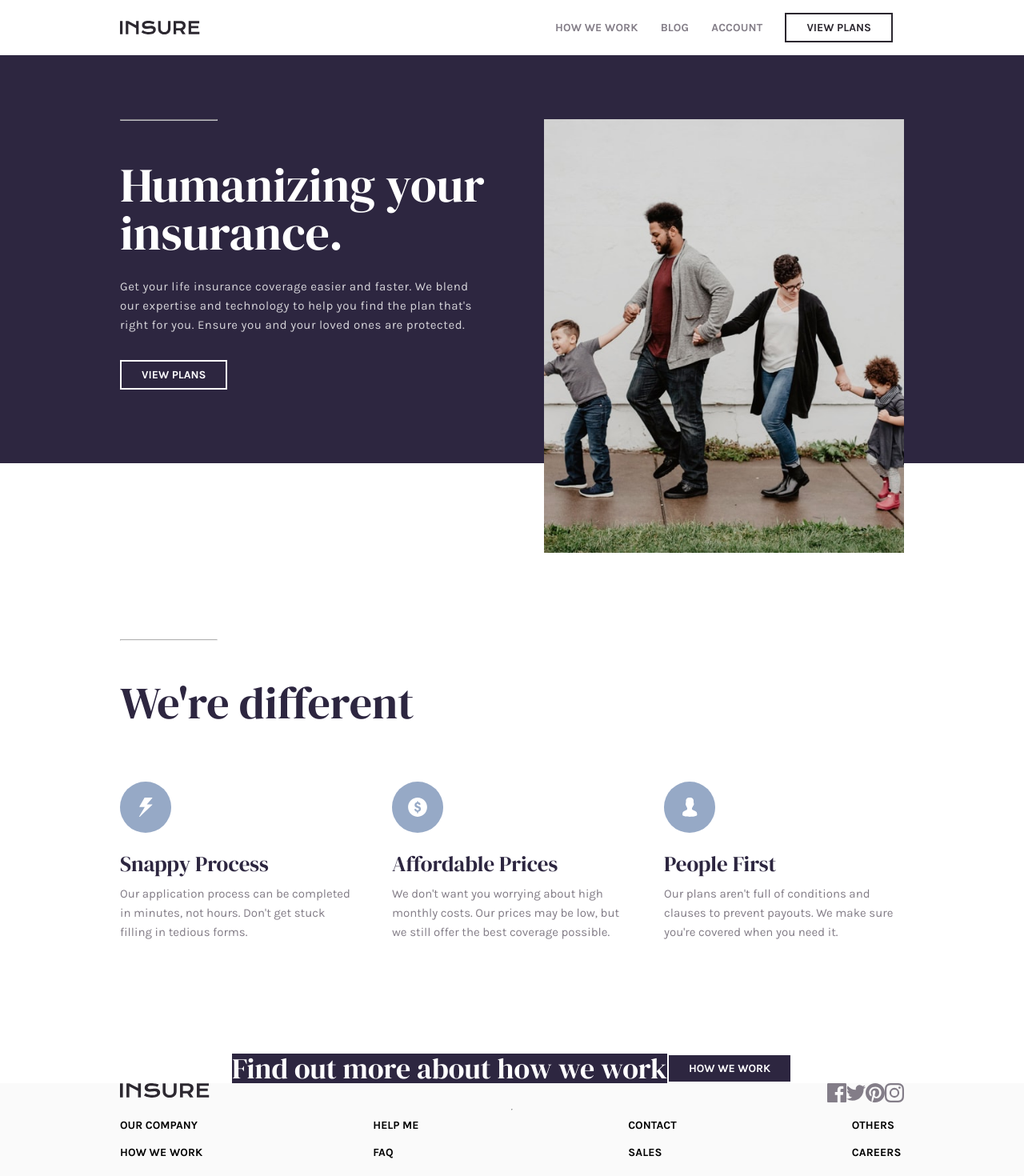
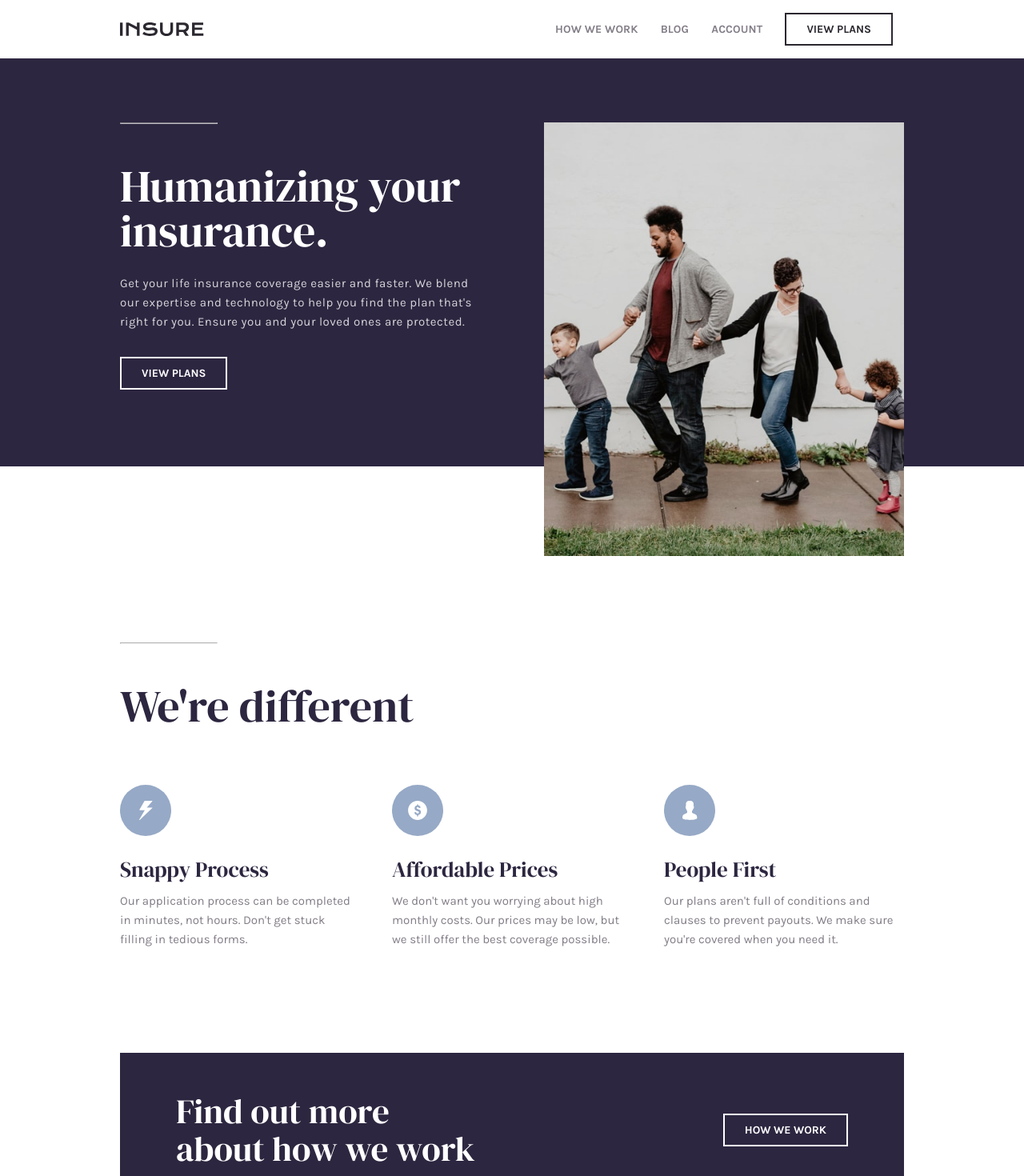
Before and after one commit to VasuBeachoo/insure-landing-page, a React (Create React App) app: page / in a window 1280 px wide. Shown: the top 1470 px of the page at 80% size. Built offline with nearby package versions, Linux system fonts and the light colour scheme.

Commit message:
Style cta section

```diff
--- a/src/css/style.css
+++ b/src/css/style.css
@@ -53,7 +53,7 @@ body {
   -webkit-box-sizing: border-box;
           box-sizing: border-box;
   width: 100%;
-  padding: 12px 150px 12px;
+  padding: 14px 150px 14px;
   background-color: white;
   -webkit-user-select: none;
      -moz-user-select: none;
@@ -82,7 +82,7 @@ body {
 }
 
 .header__logo {
-  width: 100px;
+  width: 105px;
 }
 
 .header__links {
@@ -120,12 +120,16 @@ body {
 
 .header__btn {
   all: unset;
+  -webkit-user-select: none;
+     -moz-user-select: none;
+      -ms-user-select: none;
+          user-select: none;
   font-family: "Karla", sans-serif;
   font-size: 14px;
   font-weight: 700;
   text-align: center;
   border: 2px solid;
-  padding: 8px 25px;
+  padding: 10px 25px;
   -webkit-transition: 0.25s;
   transition: 0.25s;
 }
@@ -197,9 +201,9 @@ body {
 
 .intro__heading {
   font-family: "DM Serif Display", serif;
-  font-size: 60px;
+  font-size: 56px;
   font-weight: 400;
-  line-height: 60px;
+  line-height: 56px;
   margin: 0;
 }
 
@@ -215,12 +219,16 @@ body {
 
 .intro__btn {
   all: unset;
+  -webkit-user-select: none;
+     -moz-user-select: none;
+      -ms-user-select: none;
+          user-select: none;
   font-family: "Karla", sans-serif;
   font-size: 14px;
   font-weight: 700;
   text-align: center;
   border: 2px solid;
-  padding: 8px 25px;
+  padding: 10px 25px;
   -webkit-transition: 0.25s;
   transition: 0.25s;
 }
@@ -251,7 +259,7 @@ body {
   -webkit-box-sizing: border-box;
           box-sizing: border-box;
   width: 100%;
-  padding: 220px 150px 140px;
+  padding: 220px 150px 130px;
   background-color: white;
 }
 
@@ -334,7 +342,7 @@ body {
   font-weight: 400;
   line-height: 27px;
   margin: 0;
-  margin: 25px 0 12px 0;
+  margin: 28px 0 14px 0;
 }
 
 .features__paragraph {
@@ -363,7 +371,7 @@ body {
   -webkit-box-sizing: border-box;
           box-sizing: border-box;
   width: 100%;
-  padding: 0 150px 0;
+  padding: 0 150px 135px;
   background-color: white;
 }
 
@@ -383,6 +391,10 @@ body {
           align-items: center;
   background-color: #2d2640;
   color: white;
+  -webkit-box-sizing: border-box;
+          box-sizing: border-box;
+  width: 100%;
+  padding: 50px 70px;
 }
 
 .cta__container__paragraph {
@@ -402,20 +414,26 @@ body {
 
 .cta__heading {
   font-family: "DM Serif Display", serif;
-  font-size: 36px;
+  font-size: 43px;
   font-weight: 400;
-  line-height: 36px;
+  line-height: 43px;
   margin: 0;
+  line-height: 46.5px;
+  max-width: 380px;
 }
 
 .cta__btn {
   all: unset;
+  -webkit-user-select: none;
+     -moz-user-select: none;
+      -ms-user-select: none;
+          user-select: none;
   font-family: "Karla", sans-serif;
   font-size: 14px;
   font-weight: 700;
   text-align: center;
   border: 2px solid;
-  padding: 8px 25px;
+  padding: 10px 25px;
   -webkit-transition: 0.25s;
   transition: 0.25s;
 }
--- a/src/css/style.scss
+++ b/src/css/style.scss
@@ -69,12 +69,13 @@ $body-font: "Karla", sans-serif;
 
 @mixin btn() {
   all: unset;
+  user-select: none;
   font-family: $body-font;
   font-size: 14px;
   font-weight: 700;
   text-align: center;
   border: 2px solid;
-  padding: 8px 25px;
+  padding: 10px 25px;
   transition: 0.25s;
 
   &:hover {
@@ -151,12 +152,12 @@ body {
 
 .header {
   @include flex(row, space-between, center);
-  @include section(12px);
+  @include section(14px);
   @include white-bg();
   user-select: none;
 
   &__logo {
-    width: 100px;
+    width: 105px;
   }
 
   &__links {
@@ -193,7 +194,7 @@ body {
   }
 
   &__heading {
-    @include heading(60px);
+    @include heading(56px);
   }
 
   &__paragraph {
@@ -215,7 +216,7 @@ body {
 
 .features {
   @include flex(column, flex-start, flex-start);
-  @include section(220px, 140px);
+  @include section(220px, 130px);
   @include white-bg();
 
   &__hr {
@@ -243,7 +244,7 @@ body {
 
   &__heading {
     @include heading(27px);
-    margin: 25px 0 12px 0;
+    margin: 28px 0 14px 0;
   }
 
   &__paragraph {
@@ -255,16 +256,21 @@ body {
 
 .cta {
   @include flex(column, center, center);
-  @include section();
+  @include section(0, 135px);
   background-color: color(White);
 
   &__container {
     @include flex(row, space-between, center);
     @include violet-bg();
+    box-sizing: border-box;
+    width: 100%;
+    padding: 50px 70px;
   }
 
   &__heading {
-    @include heading();
+    @include heading(43px);
+    line-height: 46.5px;
+    max-width: 380px;
   }
 
   &__btn {
```
